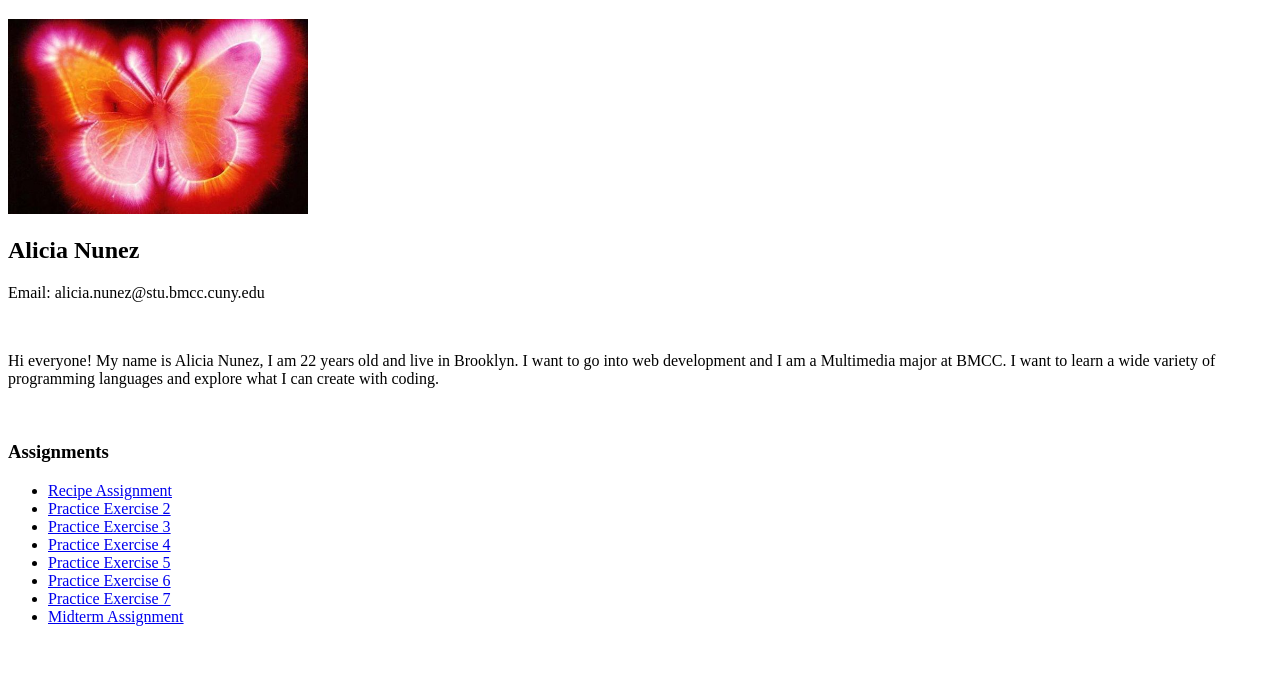
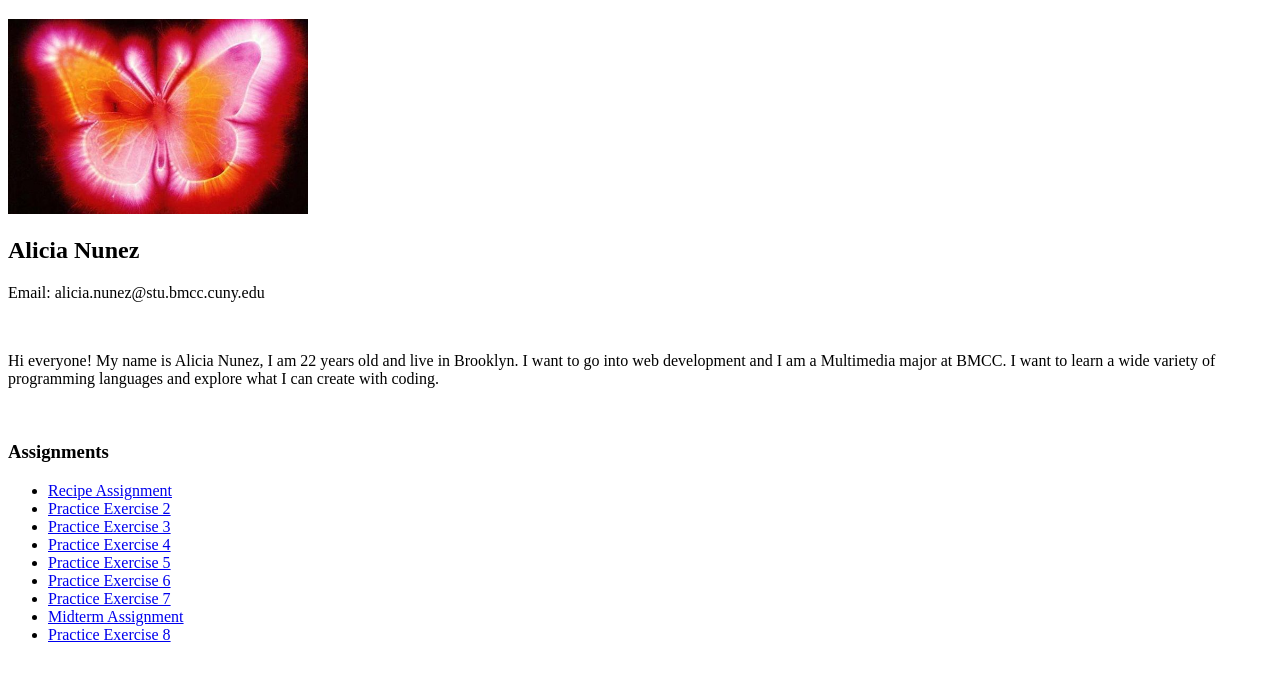
Before and after one commit to alicia03n/MMP240, a plain HTML site: page index.html in a window 1280 px wide. Shown: the part 61-742 px from the top of the page. Drawn offline with Linux system fonts and the light colour scheme.

Commit message:
Update index.html

```diff
--- a/index.html
+++ b/index.html
@@ -23,6 +23,7 @@
         <li><a href="exercise6.html">Practice Exercise 6</li>
         <li><a href="exercise7.html">Practice Exercise 7</li>
         <li><a href="Midterm/midterm.html">Midterm Assignment</li>
+        <li><a href="exercise8.html">Practice Exercise 8</li>
       </ul>
 
   </body>
```
